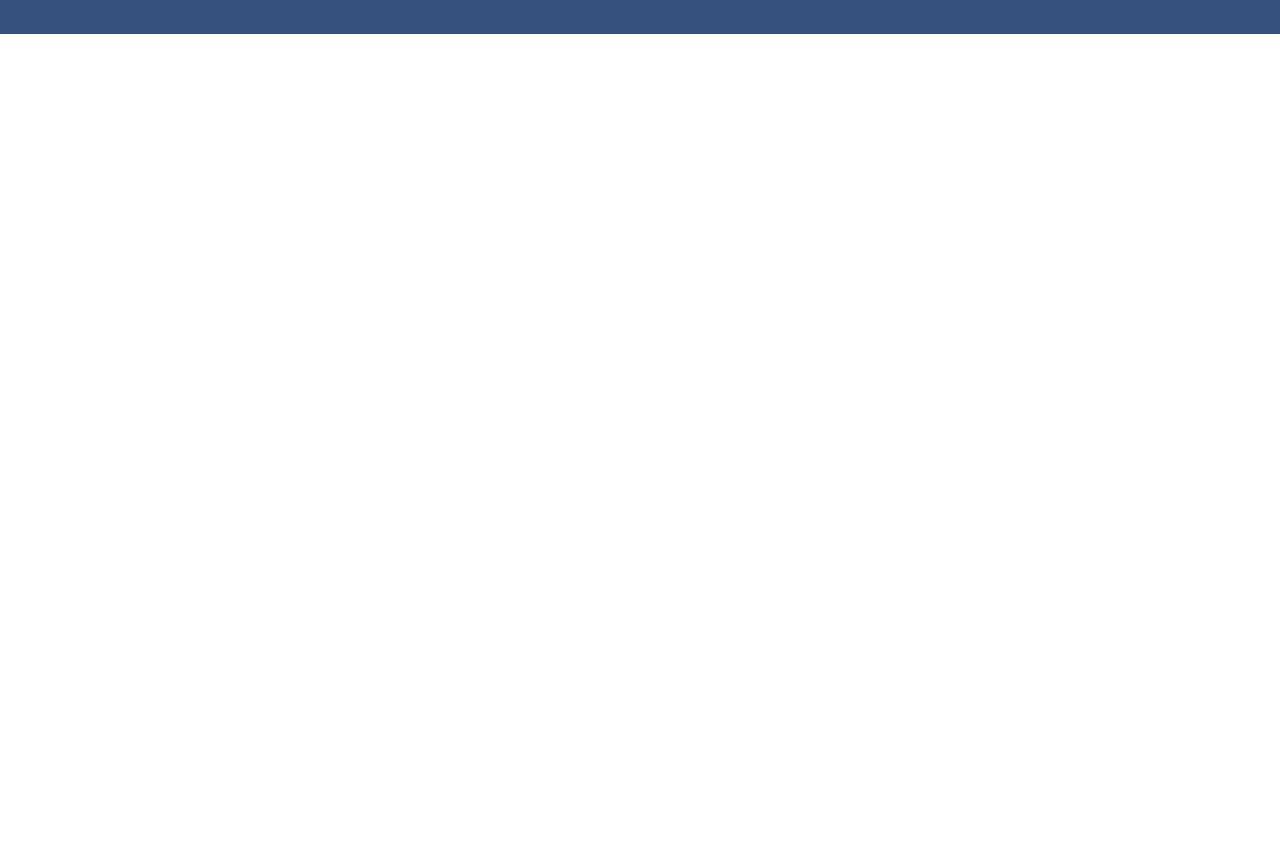
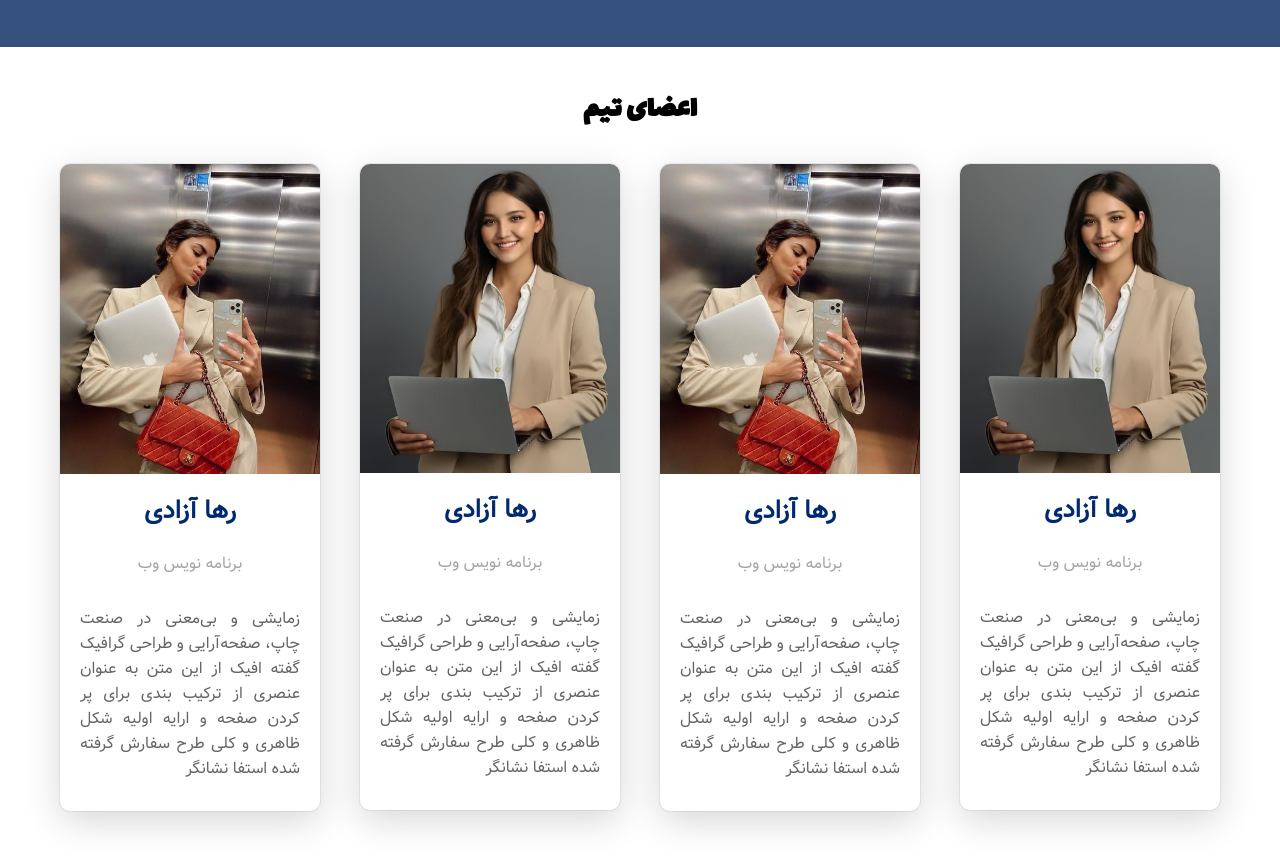
Before and after one commit to fatemmekhavari/mini-page-rwd, a plain HTML site: page index.html in a window 1280 px wide. Shown: the part 517-1378 px from the top of the page. Before the commit the page ends 800 px from the top, so only its background shows below. Drawn offline with Linux system fonts and the light colour scheme.

Commit message:
add team section

```diff
--- a/css/responsive.css
+++ b/css/responsive.css
@@ -19,7 +19,7 @@
     flex-wrap: wrap;
 }
 [class ^= "col-"]{
-    padding: 5px;
+    padding: 20px;
     width: 100%;
 }
 .col-xs-1{width: 8.33%;}
--- a/css/style.css
+++ b/css/style.css
@@ -54,3 +54,39 @@ header{
     background-color: #fff;
     color: #37517e;
 }
+section{
+    padding: 30px;
+}
+.section-title{
+    font-family: 'lalezar', sans-serif;
+    text-align: center;
+    font-size: 30px;
+    padding: 10px;
+}
+
+/* team */
+.team-card{
+    box-shadow: rgba(0, 0, 0, 0.16) 0px 10px 36px 0px, rgba(0, 0, 0, 0.06) 0px 0px 0px 1px;
+    border-radius: 10px;
+    transition: all 0.5s;
+    overflow: hidden;
+}
+.team-card:hover{
+    transform: scale(1.05);
+}
+.team-card-name{
+    color: #012970;
+    font-weight: bold;
+    font-size: 25px;
+    padding: 10px;
+}
+.team-card-job{
+      color: #a3a4a4;
+      font-size: 16px;
+      padding: 10px;
+}
+.team-card-desc{
+    color: rgb(100,100,100);
+    padding: 20px 20px 30px;
+    text-align: justify;
+}
--- a/index.html
+++ b/index.html
@@ -28,5 +28,51 @@
             </div>
         </section>
      </header>
+
+    <!-- team section -->
+     <section class="team">
+        <div class="container">
+            <h2 class="section-title">اعضای تیم</h2>
+            <div class="row">
+                <div class="col-xs-12 col-md-6 col-lg-3">
+                    <div class="team-card text-center">
+                        <img src="images/team0.jpg" alt="" class="img-fluid">
+                        <p class="team-card-name">رها آزادی</p>
+                        <p class="team-card-job">برنامه نویس وب</p>
+                        <p class="team-card-desc">زمایشی و بی‌معنی در صنعت چاپ، صفحه‌آرایی و طراحی گرافیک گفته افیک از این متن به عنوان عنصری از ترکیب بندی برای پر کردن صفحه و ارایه اولیه شکل ظاهری و کلی طرح سفارش گرفته شده استفا نشانگر</p>
+
+                    </div>
+                </div>
+                <div class="col-xs-12 col-md-6 col-lg-3">
+                    <div class="team-card text-center">
+                        <img src="images/team1.jpg" alt="" class="img-fluid">
+                        <p class="team-card-name">رها آزادی</p>
+                        <p class="team-card-job">برنامه نویس وب</p>
+                        <p class="team-card-desc">زمایشی و بی‌معنی در صنعت چاپ، صفحه‌آرایی و طراحی گرافیک گفته افیک از این متن به عنوان عنصری از ترکیب بندی برای پر کردن صفحه و ارایه اولیه شکل ظاهری و کلی طرح سفارش گرفته شده استفا نشانگر</p>
+
+                    </div>
+                </div>
+                <div class="col-xs-12 col-md-6 col-lg-3">
+                    <div class="team-card text-center">
+                        <img src="images/team0.jpg" alt="" class="img-fluid">
+                        <p class="team-card-name">رها آزادی</p>
+                        <p class="team-card-job">برنامه نویس وب</p>
+                        <p class="team-card-desc">زمایشی و بی‌معنی در صنعت چاپ، صفحه‌آرایی و طراحی گرافیک گفته افیک از این متن به عنوان عنصری از ترکیب بندی برای پر کردن صفحه و ارایه اولیه شکل ظاهری و کلی طرح سفارش گرفته شده استفا نشانگر</p>
+
+                    </div>
+                </div>
+                <div class="col-xs-12 col-md-6 col-lg-3">
+                    <div class="team-card text-center">
+                        <img src="images/team1.jpg" alt="" class="img-fluid">
+                        <p class="team-card-name">رها آزادی</p>
+                        <p class="team-card-job">برنامه نویس وب</p>
+                        <p class="team-card-desc">زمایشی و بی‌معنی در صنعت چاپ، صفحه‌آرایی و طراحی گرافیک گفته افیک از این متن به عنوان عنصری از ترکیب بندی برای پر کردن صفحه و ارایه اولیه شکل ظاهری و کلی طرح سفارش گرفته شده استفا نشانگر</p>
+
+                    </div>
+                </div>
+            </div>
+        </div>
+     </section>
+
 </body>
 </html>
```
Also changed, not shown: images/bootstrap.png (added), images/js.jpg (added), images/rwd.jpg (added), images/team0.jpg (added), images/team1.jpg (added).
